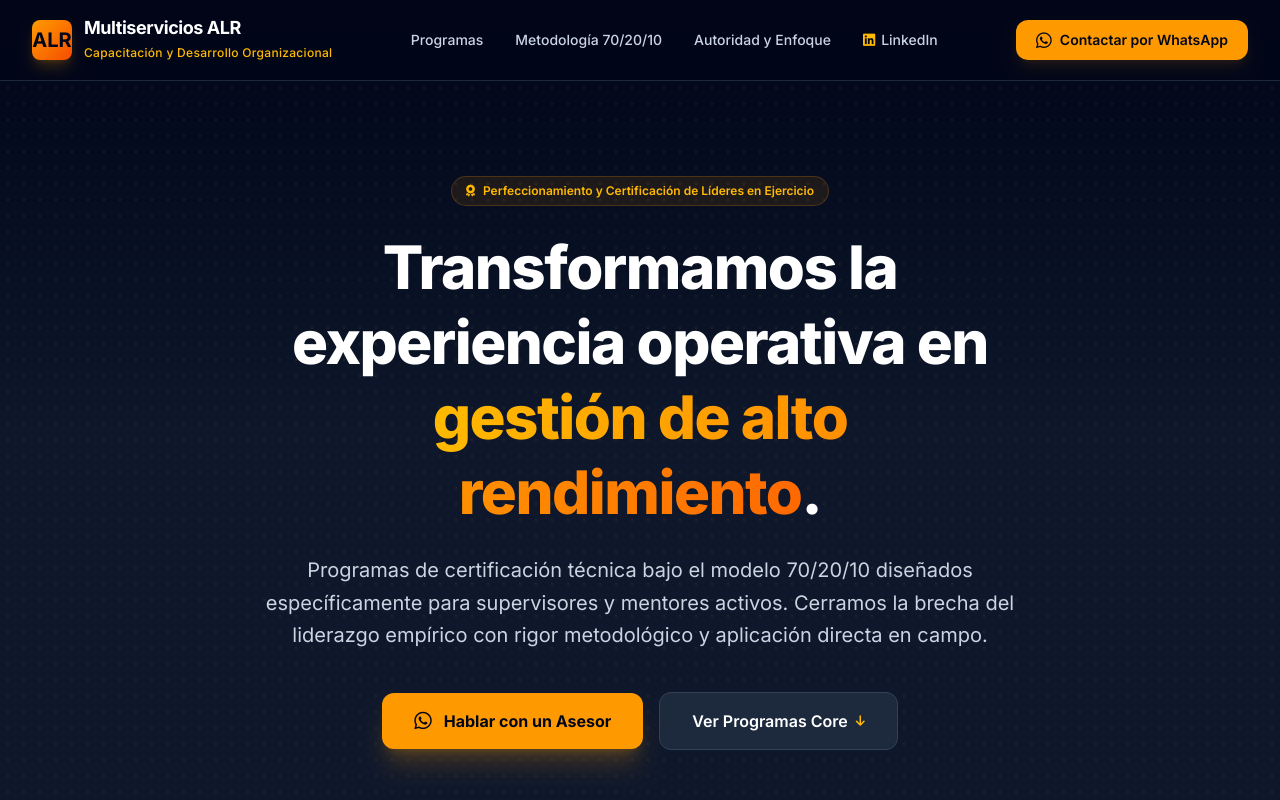
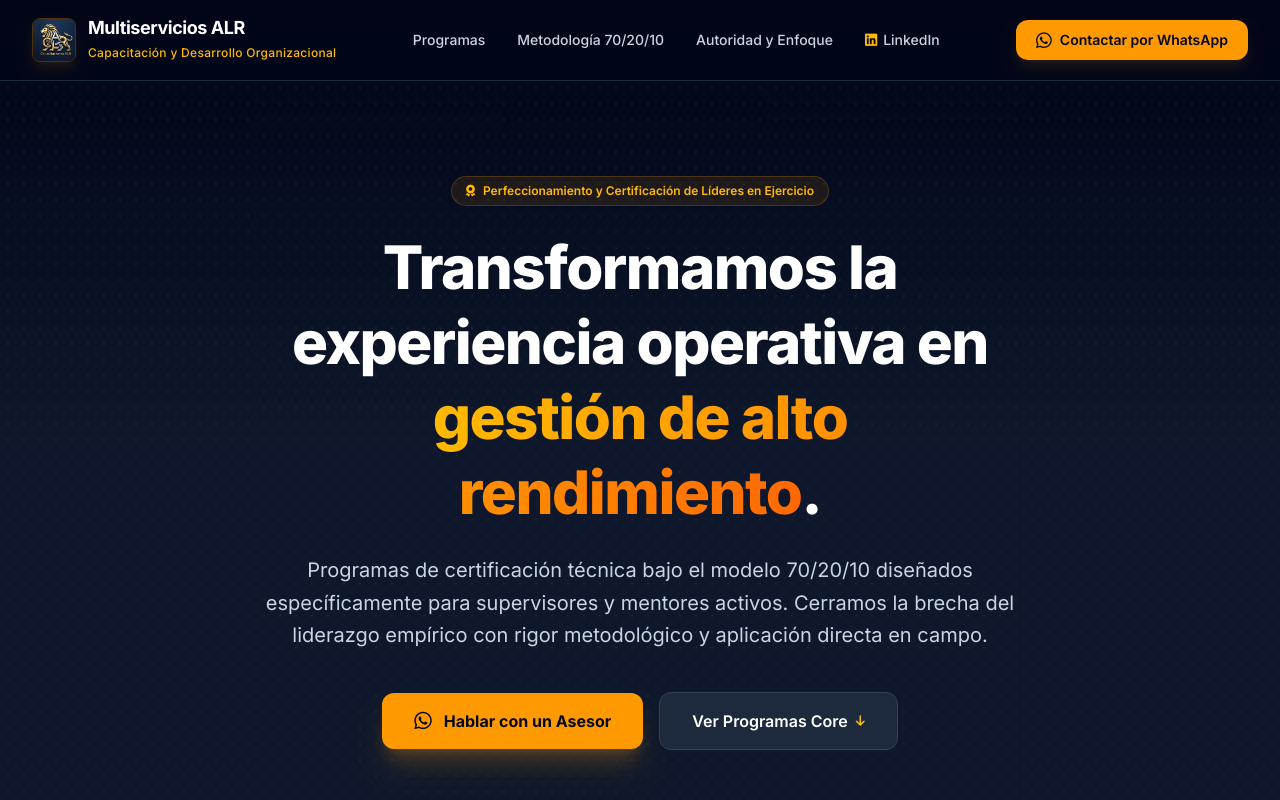
Before and after one commit to alexisconsultorpa-source/Web-capacitacionesalr, a plain HTML site: page index.html in a window 1280 px wide. Shown: the top 800 px of the page. Drawn offline with nearby package versions, Linux system fonts and the light colour scheme.

Commit message:
Update index.html

```diff
--- a/index.html
+++ b/index.html
@@ -4,6 +4,8 @@
     <meta charset="UTF-8">
     <meta name="viewport" content="width=device-width, initial-scale=1.0">
     <title>Multiservicios y Capacitaciones ALR | Desarrollo Profesional y Certificación</title>
+    <!-- Favicon con tu logo -->
+    <link rel="icon" type="image/jpeg" href="Logoalr.jpg">
     <script src="https://cdn.jsdelivr.net/npm/@tailwindcss/browser@4"></script>
     <link rel="stylesheet" href="https://cdnjs.cloudflare.com/ajax/libs/font-awesome/6.4.0/css/all.min.css">
     <link href="https://fonts.googleapis.com/css2?family=Inter:wght@300;400;500;600;700;800&display=swap" rel="stylesheet">
@@ -16,15 +18,13 @@
     <!-- HEADER / NAVBAR -->
     <header class="fixed top-0 left-0 right-0 z-50 bg-slate-950/80 backdrop-blur-md border-b border-slate-800">
         <div class="max-w-7xl mx-auto px-4 sm:px-6 lg:px-8 h-20 flex items-center justify-between">
-            <div class="flex items-center space-x-3">
-                <div class="w-10 h-10 rounded-lg bg-gradient-to-br from-amber-500 to-orange-600 flex items-center justify-center font-bold text-slate-950 text-xl shadow-lg shadow-amber-500/20">
-                    ALR
-                </div>
+            <a href="#" class="flex items-center space-x-3 group">
+                <img src="Logoalr.jpg" alt="Logo Multiservicios y Capacitaciones ALR" class="w-11 h-11 rounded-lg object-cover border border-amber-500/30 shadow-lg shadow-amber-500/10 group-hover:scale-105 transition-transform">
                 <div>
                     <span class="text-lg font-bold tracking-tight block text-white leading-tight">Multiservicios ALR</span>
                     <span class="text-xs text-amber-400 font-medium tracking-wide">Capacitación y Desarrollo Organizacional</span>
                 </div>
-            </div>
+            </a>
             <nav class="hidden md:flex items-center space-x-8 text-sm font-medium text-slate-300">
                 <a href="#programas" class="hover:text-amber-400 transition-colors">Programas</a>
                 <a href="#metodologia" class="hover:text-amber-400 transition-colors">Metodología 70/20/10</a>
@@ -68,7 +68,7 @@
     </section>
 
     <!-- EL PROBLEMA / EL NICHO -->
-    <section class="py-20 bg-slate-900 border-b border-slate-800">
+    <section id="nosotros" class="py-20 bg-slate-900 border-b border-slate-800">
         <div class="max-w-7xl mx-auto px-4 sm:px-6 lg:px-8">
             <div class="grid grid-cols-1 lg:grid-cols-2 gap-12 items-center">
                 <div>
@@ -231,9 +231,7 @@
     <footer class="bg-slate-950 border-t border-slate-800 py-12">
         <div class="max-w-7xl mx-auto px-4 sm:px-6 lg:px-8 flex flex-col md:flex-row items-center justify-between gap-6">
             <div class="flex items-center space-x-3">
-                <div class="w-8 h-8 rounded-lg bg-gradient-to-br from-amber-500 to-orange-600 flex items-center justify-center font-bold text-slate-950 text-sm">
-                    ALR
-                </div>
+                <img src="Logoalr.jpg" alt="Logo Multiservicios ALR" class="w-9 h-9 rounded-lg object-cover border border-amber-500/30">
                 <div>
                     <span class="text-sm font-bold text-white">Multiservicios y Capacitaciones ALR</span>
                     <span class="text-xs text-slate-500 block">Desarrollo Organizacional y Certificación Profesional</span>
```
